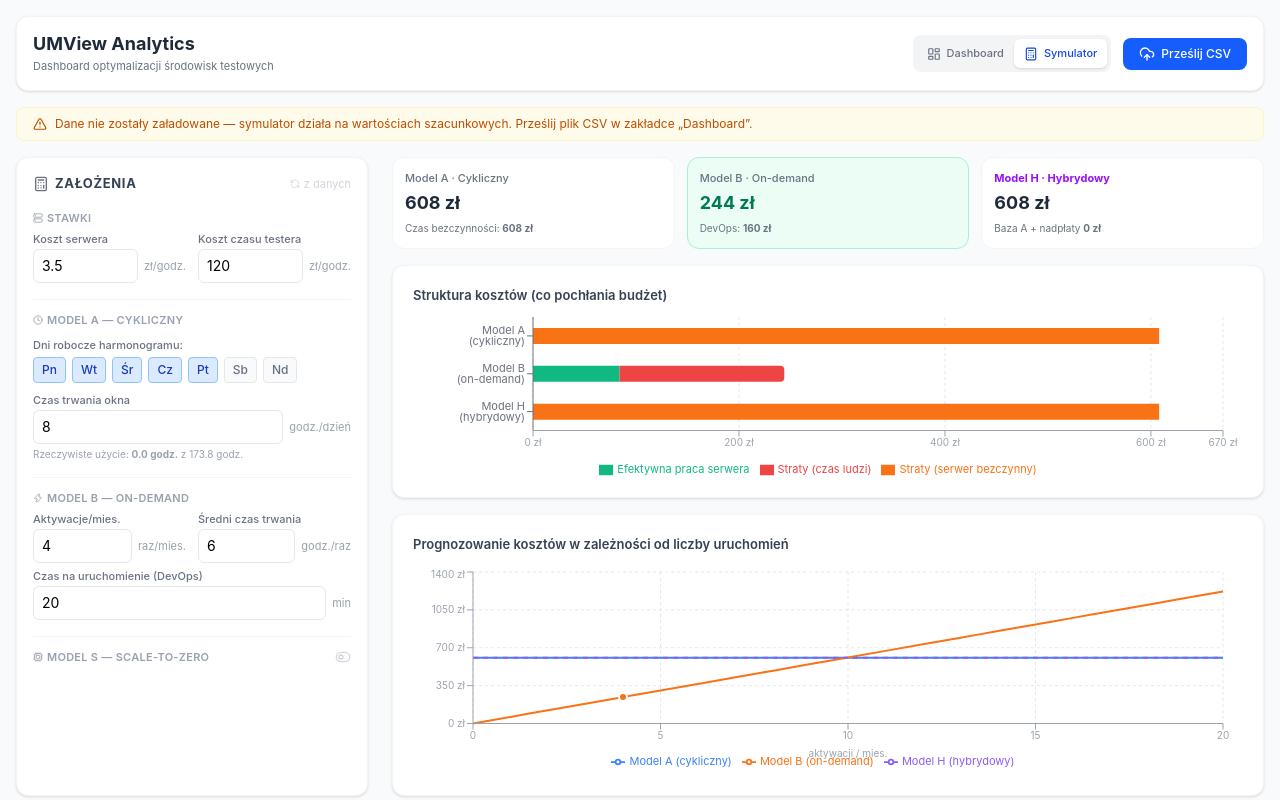
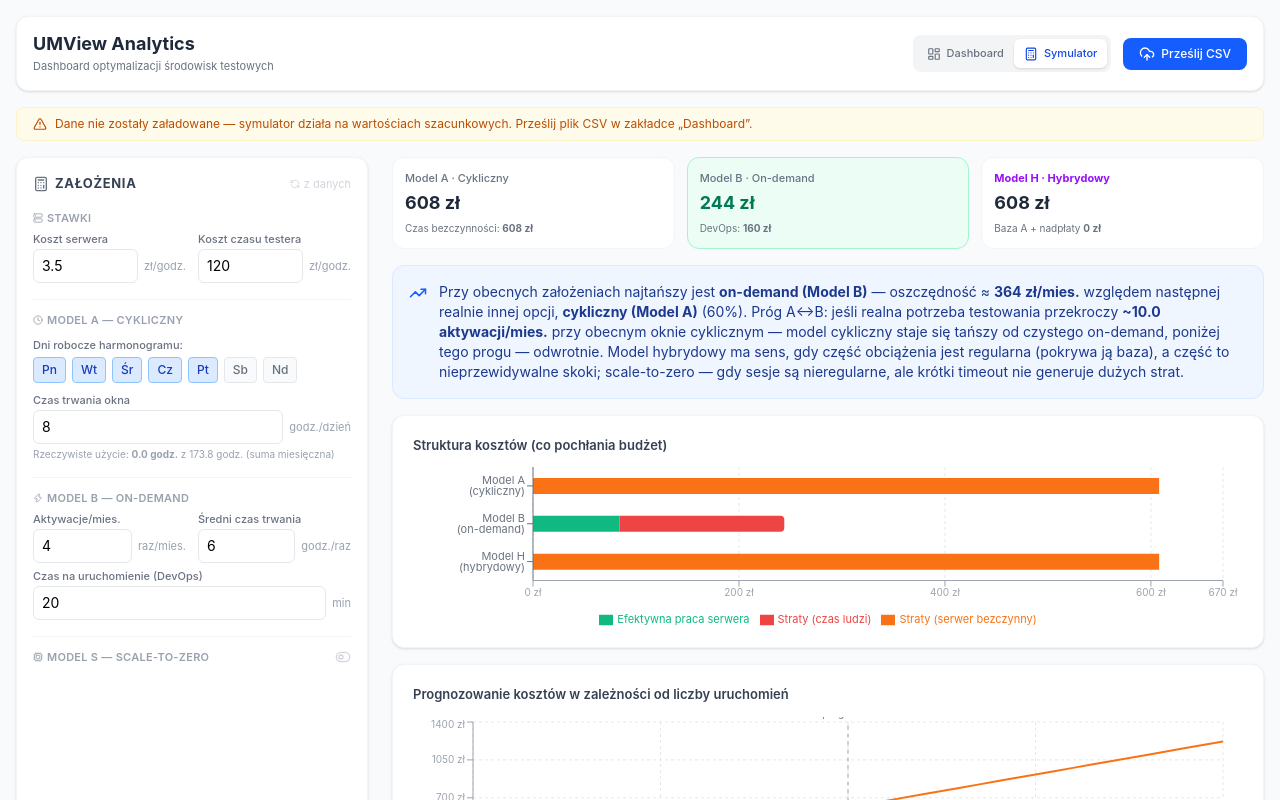
Before and after one commit to NasTiaFox30/UMView-Analytics, a React (Vite) app: page / in a window 1280 px wide. Both pictures are taken after a click on the button "Symulator". Shown: the top 800 px of the page. Built offline with nearby package versions, Linux system fonts and the light colour scheme.

Commit message:
New update of model H and comunication alerts

```diff
--- a/src/ModelSimulator.jsx
+++ b/src/ModelSimulator.jsx
@@ -88,6 +88,13 @@ export default function ModelSimulator({ rawData = [], pivotState, monthAreas =
     }, 0);
   }, [pivotState, cyclicDays, monthsCount]);
 
+  // Найдовша ОДНА реальна сесія в обрані дні тижня — місячна сума ховає цей ризик:
+  // вікно може "влазити" по сумі годин на місяць, але фізично обривати конкретну сесію.
+  const maxSingleSessionOnCyclicDays = useMemo(() => {
+    if (!rawData.length || cyclicDays.length === 0) return 0;
+    return rawData.reduce((max, d) => (cyclicDays.includes(d.dayName) && d.hours > max ? d.hours : max), 0);
+  }, [rawData, cyclicDays]);
+
   // ---- core cost model ----
   const calc = useMemo(() => {
     // Модель A
@@ -105,15 +112,20 @@ export default function ModelSimulator({ rawData = [], pivotState, monthAreas =
     const marginalCostB = avgHoursPerActivationB * serverCostPerHour + (onDemandOverheadMin / 60) * testerCostPerHour;
 
     // Модель H (Оригінальна гібридна - A + екстрені переплати B)
-    const overflowActivations = Math.max(0, monthlyActivationsB - activationsA);
+    // Модель H (гібрид) — базова ємність (в годинах) переводиться в "еквівалент on-demand сесій",
+    // а не порівнюється напряму "штука до штуки" (бо тривалість вікна ≠ тривалості реальної сесії).
+    const baselineEquivalentActivations = avgHoursPerActivationB > 0 ? scheduledHoursA / avgHoursPerActivationB : 0;
+    const overflowActivations = Math.max(0, monthlyActivationsB - baselineEquivalentActivations);
     const overflowCostInfra = overflowActivations * avgHoursPerActivationB * serverCostPerHour;
     const overheadCostH = overflowActivations * (onDemandOverheadMin / 60) * testerCostPerHour;
     const costInfraH = costInfraA + overflowCostInfra;
     const totalCostH = costInfraH + overheadCostH;
 
-    // Модель S (Scale-to-Zero)
+    // Модель S (Scale-to-Zero) — авто-присинання on-demand сервера.
+    // Концептуально це варіант Моделі B, тому база — реальний обсяг on-demand роботи,
+    // а НЕ totalActualUsageOnCyclicDays (те залежить від чекбоксів Моделі A і не має стосунку до S).
     const scaleToZeroTimeoutHours = scaleToZeroTimeoutMin / 60;
-    const actualHoursBase = totalActualUsageOnCyclicDays > 0 ? totalActualUsageOnCyclicDays : (monthlyActivationsB * avgHoursPerActivationB);
+    const actualHoursBase = monthlyActivationsB * avgHoursPerActivationB;
     const costInfraS = actualHoursBase * serverCostPerHour;
     const wastedCostS = monthlyActivationsB * scaleToZeroTimeoutHours * serverCostPerHour;
     const totalCostS = costInfraS + wastedCostS;
@@ -121,7 +133,7 @@ export default function ModelSimulator({ rawData = [], pivotState, monthAreas =
     const breakEvenActivations = marginalCostB > 0 ? totalCostA / marginalCostB : null;
 
     return {
-      activationsA, costInfraA, wastedHoursA, wastedCostA, totalCostA,
+      activationsA, baselineEquivalentActivations, costInfraA, wastedHoursA, wastedCostA, totalCostA,
       costInfraB, overheadCostB, totalCostB, marginalCostB, breakEvenActivations,
       costInfraH, overheadCostH, totalCostH,
       costInfraS, wastedCostS, totalCostS, scaleToZeroTimeoutHours,
@@ -133,7 +145,7 @@ export default function ModelSimulator({ rawData = [], pivotState, monthAreas =
     const maxX = Math.max(20, Math.ceil((calc.breakEvenActivations || 10) * 1.6), Math.ceil(monthlyActivationsB * 1.5));
     return Array.from({ length: maxX + 1 }, (_, x) => {
 
-      const overflow = Math.max(0, x - calc.activationsA);
+      const overflow = Math.max(0, x - calc.baselineEquivalentActivations);
       const costH = calc.totalCostA + overflow * calc.marginalCostB;
       const costS = (x * avgHoursPerActivationB + x * calc.scaleToZeroTimeoutHours) * serverCostPerHour;
 
@@ -164,20 +176,22 @@ export default function ModelSimulator({ rawData = [], pivotState, monthAreas =
 
   const maxBarTotal = Math.max(calc.totalCostA, calc.totalCostB, calc.totalCostH, enableScaleToZero ? calc.totalCostS : 0, 1);
 
-  let cheaper = 'A';
-  let minCost = calc.totalCostA;
-
-  if (calc.totalCostB < minCost) {
-    cheaper = 'B';
-    minCost = calc.totalCostB;
-  }
-  if (calc.totalCostH < minCost) {
-    cheaper = 'H';
-    minCost = calc.totalCostH;
-  }
-  if (enableScaleToZero && calc.totalCostS < minCost) {
-    cheaper = 'S (Scale-to-Zero)';
-  }
+  const costs = { A: calc.totalCostA, B: calc.totalCostB, H: calc.totalCostH };
+  if (enableScaleToZero) costs.S = calc.totalCostS;
+  const sortedCosts = Object.entries(costs).sort((a, b) => a[1] - b[1]);
+  const cheaper = sortedCosts[0][0];
+  // Модель H часто математично збігається з A (коли база повністю покриває потребу — overflow=0).
+  // Порівнювати "економію" з таким двійником безглуздо (завжди 0 zł) — шукаємо наступну ЗНАЧУЩО іншу опцію.
+  const TIE_TOLERANCE_ZL = 0.5;
+  const nextDistinct = sortedCosts.slice(1).find(([, v]) => Math.abs(v - sortedCosts[0][1]) > TIE_TOLERANCE_ZL);
+  const diff = nextDistinct ? nextDistinct[1] - sortedCosts[0][1] : 0;
+  const diffPct = nextDistinct && nextDistinct[1] ? (diff / nextDistinct[1]) * 100 : 0;
+  const modelLabel = {
+    A: 'cykliczny (Model A)',
+    B: 'on-demand (Model B)',
+    H: 'hybrydowy (Model H)',
+    S: 'scale-to-zero (Model S)',
+  };
 
   return (
     <div className="space-y-4">
@@ -227,8 +241,18 @@ export default function ModelSimulator({ rawData = [], pivotState, monthAreas =
 
               <NumberField label="Czas trwania okna" value={cyclicDurationHours} step={1} suffix="godz./dzień" onChange={setCyclicDurationHours} />
               <p className="text-[10px] text-gray-400 leading-tight mt-1">
-                Rzeczywiste użycie: <b>{totalActualUsageOnCyclicDays.toFixed(1)} godz.</b> z {calc.scheduledHoursA.toFixed(1)} godz.
+                Rzeczywiste użycie: <b>{totalActualUsageOnCyclicDays.toFixed(1)} godz.</b> z {calc.scheduledHoursA.toFixed(1)} godz. (suma miesięczna)
               </p>
+              {maxSingleSessionOnCyclicDays > cyclicDurationHours && (
+                <p className="text-[10px] text-red-500 leading-tight mt-1">
+                  ⚠ Najdłuższa pojedyncza sesja w te dni trwała <b>{maxSingleSessionOnCyclicDays.toFixed(1)} godz.</b> — okno {cyclicDurationHours} godz. by ją przerwało, mimo że suma miesięczna „się mieści".
+                </p>
+              )}
+              {cyclicDays.length === 0 && (
+                <p className="text-[10px] text-red-500 leading-tight mt-1">
+                  ⚠ Brak wybranych dni = Model A kosztuje 0 zł, bo serwer nigdy się nie uruchamia. To nie jest realny scenariusz — zaznacz co najmniej 1 dzień.
+                </p>
+              )}
             </div>
 
             <div className="pt-3 border-t border-gray-100">
@@ -287,6 +311,21 @@ export default function ModelSimulator({ rawData = [], pivotState, monthAreas =
             )}
           </div>
 
+          <div className="p-4 bg-blue-50 border border-blue-100 rounded-xl flex items-start gap-3">
+            <TrendingUp size={18} className="text-blue-600 mt-0.5 flex-shrink-0" />
+            <p className="text-sm text-blue-900">
+              {nextDistinct ? (
+                <> Przy obecnych założeniach najtańszy jest <b>{modelLabel[cheaper]}</b> — oszczędność ≈ <b>{fmtPLN(diff)}/mies.</b> względem następnej realnie innej opcji, <b>{modelLabel[nextDistinct[0]]}</b> ({diffPct.toFixed(0)}%).</>
+              ) : (
+                <> Przy obecnych założeniach wszystkie modele wychodzą praktycznie tak samo (różnica &lt; {TIE_TOLERANCE_ZL} zł) — wybór zależy od innych czynników niż czysty koszt (np. elastyczność, obciążenie DevOps).</>
+              )}
+              {calc.breakEvenActivations != null && (
+                <> Próg A↔B: jeśli realna potrzeba testowania przekroczy <b>~{calc.breakEvenActivations.toFixed(1)} aktywacji/mies.</b> przy obecnym oknie cyklicznym — model cykliczny staje się tańszy od czystego on-demand, poniżej tego progu — odwrotnie.</>
+              )}
+              {' '}Model hybrydowy ma sens, gdy część obciążenia jest regularna (pokrywa ją baza), a część to nieprzewidywalne skoki; scale-to-zero — gdy sesje są nieregularne, ale krótki timeout nie generuje dużych strat.
+            </p>
+          </div>
+
           <div className="bg-white p-5 rounded-xl shadow-sm border border-gray-100">
             <h4 className="text-[13px] font-semibold text-gray-700 mb-3">Struktura kosztów (co pochłania budżet)</h4>
             <div className="h-40 w-full" style={{ minHeight: 160 }}>
@@ -315,6 +354,10 @@ export default function ModelSimulator({ rawData = [], pivotState, monthAreas =
                   <YAxis fontSize={10} stroke="#9ca3af" tickFormatter={(v) => `${v} zł`} />
                   <Tooltip formatter={(v) => fmtPLN(v)} contentStyle={{ backgroundColor: '#1f2937', borderRadius: '8px', border: 'none', color: '#fff', fontSize: '12px' }} />
                   <Legend wrapperStyle={{ fontSize: 11 }} />
+                  {calc.breakEvenActivations != null && (
+                    <ReferenceLine x={Math.round(calc.breakEvenActivations)} stroke="#9ca3af" strokeDasharray="4 4"
+                      label={{ value: 'próg A↔B', position: 'top', fontSize: 10, fill: '#6b7280' }} />
+                  )}
                   <ReferenceDot x={Math.round(monthlyActivationsB)} y={Math.round(calc.totalCostB)} r={4} fill="#f97316" stroke="#fff" strokeWidth={2} />
                   <Line type="monotone" dataKey="Model A (cykliczny)" stroke="#3b82f6" strokeWidth={2} dot={false} />
                   <Line type="monotone" dataKey="Model B (on-demand)" stroke="#f97316" strokeWidth={2} dot={false} />
```
